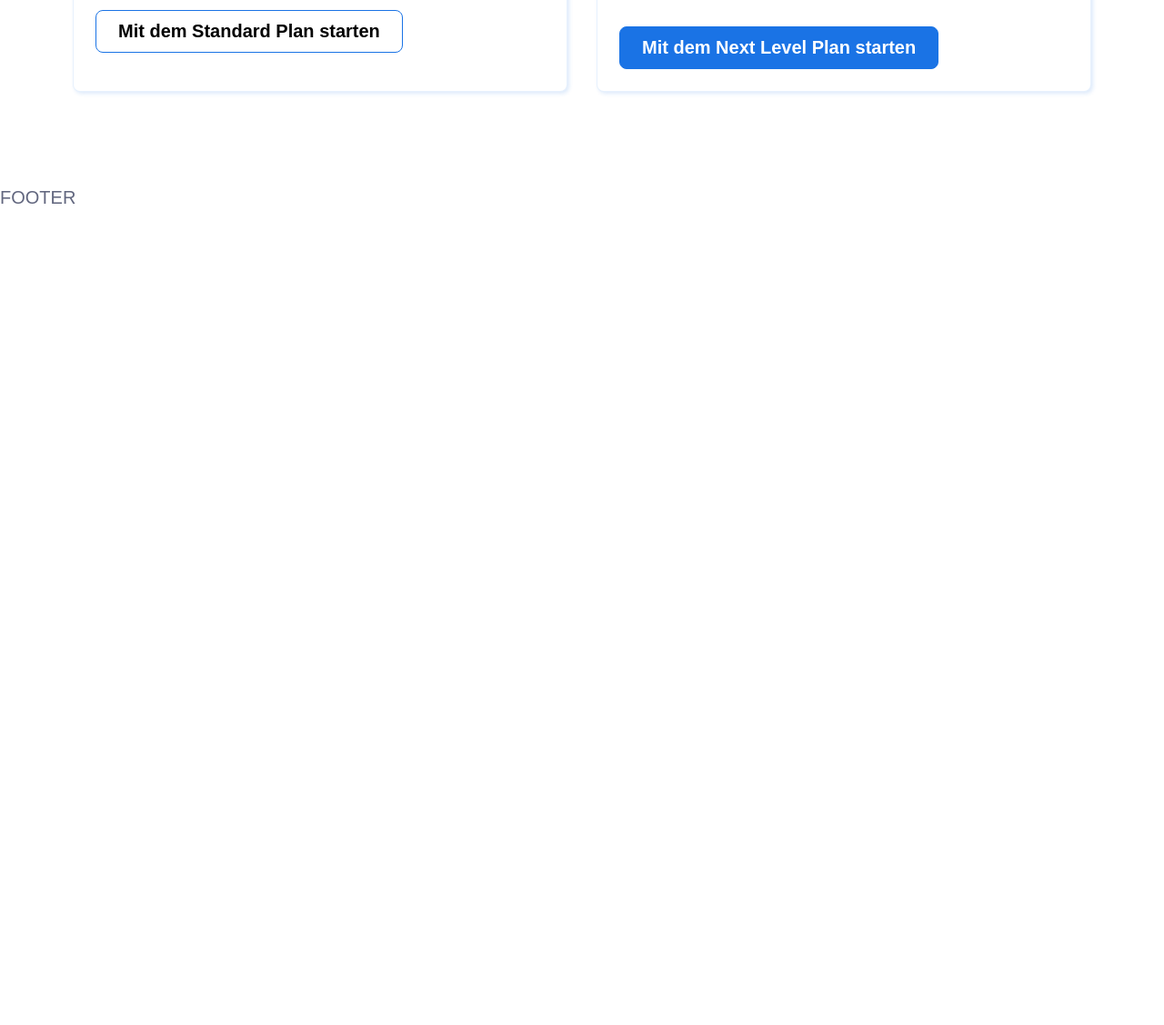
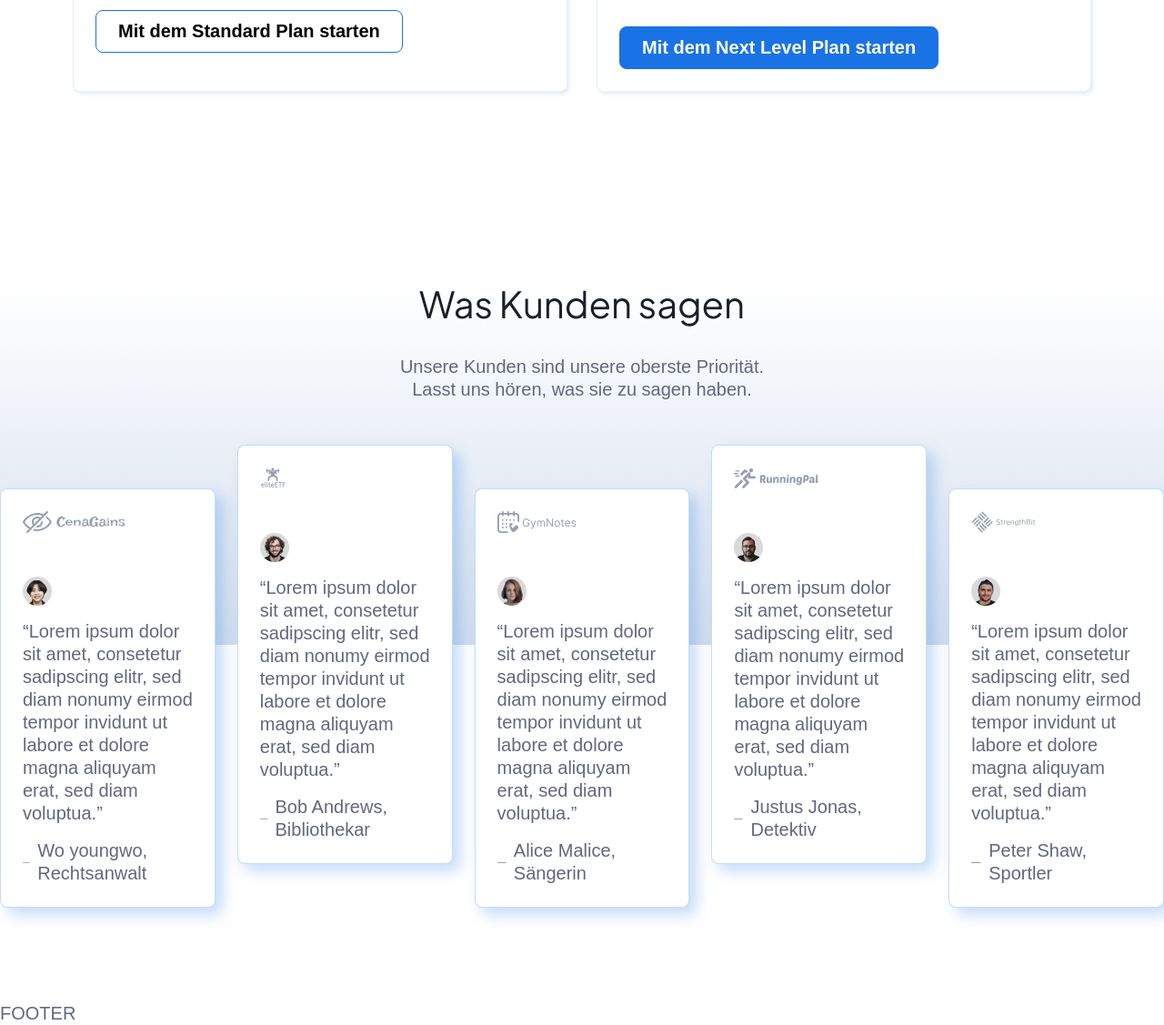
Before and after one commit to MinhKhangTran/11ty_undong_landing_page, an Eleventy site: page src/index.html in a window 1280 px wide. Shown: the part 4216-5343 px from the top of the page at 91% size. Before the commit the page ends 4446 px from the top, so only its background shows below. Built offline with nearby package versions, Linux system fonts and the light colour scheme; Eleventy itself is replaced by a stand-in of ours; files that its build step writes are made by us from their sources.

Commit message:
:sparkles: testimonials

```diff
--- a/src/_data/testimonials.json
+++ b/src/_data/testimonials.json
@@ -3,17 +3,39 @@
   "title": "Was Kunden sagen",
   "testimonials": [
     {
-      "icon": "/images/feat1/smartphone.svg",
-      "pic": "",
-      "text": "Alle Pläne an einem Ort"
+      "icon": "/images/testimonials/cenagains.svg",
+      "pic": "/images/testimonials/woyoungwo.png",
+      "text": "“Lorem ipsum dolor sit amet, consetetur sadipscing elitr, sed diam nonumy eirmod tempor invidunt ut labore et dolore magna aliquyam erat, sed diam voluptua.” ",
+      "name": "Wo youngwo",
+      "job": "Rechtsanwalt"
     },
     {
-      "icon": "/images/feat1/plaene.svg",
-      "text": "Mehrere Pläne verwalten"
+      "icon": "/images/testimonials/eliteetf.svg",
+      "pic": "/images/testimonials/bobandrews.png",
+      "text": "“Lorem ipsum dolor sit amet, consetetur sadipscing elitr, sed diam nonumy eirmod tempor invidunt ut labore et dolore magna aliquyam erat, sed diam voluptua.” ",
+      "name": "Bob Andrews",
+      "job": "Bibliothekar"
     },
     {
-      "icon": "/images/feat1/goal.svg",
-      "text": "Vollständig anpassbar an deine Ziele"
+      "icon": "/images/testimonials/gymnotes.svg",
+      "pic": "/images/testimonials/alicemalice.png",
+      "text": "“Lorem ipsum dolor sit amet, consetetur sadipscing elitr, sed diam nonumy eirmod tempor invidunt ut labore et dolore magna aliquyam erat, sed diam voluptua.” ",
+      "name": "Alice Malice",
+      "job": "Sängerin"
+    },
+    {
+      "icon": "/images/testimonials/running-pal.svg",
+      "pic": "/images/testimonials/justusjonas.png",
+      "text": "“Lorem ipsum dolor sit amet, consetetur sadipscing elitr, sed diam nonumy eirmod tempor invidunt ut labore et dolore magna aliquyam erat, sed diam voluptua.” ",
+      "name": "Justus Jonas",
+      "job": "Detektiv"
+    },
+    {
+      "icon": "/images/testimonials/strengthbit.svg",
+      "pic": "/images/testimonials/petershaw.png",
+      "text": "“Lorem ipsum dolor sit amet, consetetur sadipscing elitr, sed diam nonumy eirmod tempor invidunt ut labore et dolore magna aliquyam erat, sed diam voluptua.” ",
+      "name": "Peter Shaw",
+      "job": "Sportler"
     }
   ]
 }
--- a/src/_includes/layouts/home.html
+++ b/src/_includes/layouts/home.html
@@ -7,4 +7,5 @@
 {% include "partials/feat-2.html" %}
 {% include "partials/feat-3.html" %}
 {% include "partials/preis.html" %}
+{% include "partials/testimonials.html" %}
 {% endblock %}
--- /dev/null
+++ b/src/_includes/partials/testimonials.html
@@ -0,0 +1,29 @@
+<section id="testimonials__section" aria-label="Testimonials Section">
+    <div class="testimonials__gradient | position-absolute"></div>
+    <h2 class="heading-2 | text-center">
+        {{testimonials.title}}
+    </h2>
+    <p class="text-center">
+        {{testimonials.subtitle}}
+    </p>
+    <div class="testi__wrapper | d-flex">
+        {% for testi in testimonials.testimonials %}
+        <article class="testi__card">
+            <img height="24" src="{{testi.icon}}" alt="logo">
+            <div class="testi__card--quote">
+                <img height="32" src="{{testi.pic}}" alt="{{testi.name}}">
+                <p class="quote">
+                    {{testi.text}}
+                </p>
+                <p class="name | d-flex | align-center">
+                    <svg width="12" height="1" viewBox="0 0 12 1" fill="none" xmlns="http://www.w3.org/2000/svg">
+                        <line x1="0.133789" y1="0.5" x2="11.2204" y2="0.5" stroke="#62677F" stroke-opacity="0.75" />
+                    </svg>
+                    {{testi.name}}, {{testi.job}}
+                </p>
+            </div>
+
+        </article>
+        {% endfor %}
+    </div>
+</section>
--- /dev/null
+++ b/src/scss/components/_testimonials.scss
@@ -0,0 +1,71 @@
+@use "sass:math";
+
+#testimonials__section {
+  padding-block: math.div(64rem, 16);
+  @include md {
+    padding-block: math.div(104rem, 16);
+  }
+  h2 {
+    padding-bottom: 1rem;
+    @include md {
+      padding-bottom: 2rem;
+    }
+  }
+  p.text-center {
+    @include md {
+      margin-inline: auto;
+      width: 450px;
+    }
+  }
+
+  .testi__wrapper {
+    flex-wrap: wrap;
+    gap: 2rem;
+    width: 90%;
+    margin-inline: auto;
+    margin-top: math.div(48rem, 16);
+    @include lg {
+      gap: 1.5rem;
+      width: 100vw;
+      flex-wrap: nowrap;
+    }
+  }
+  .testi__card {
+    padding: 1rem;
+    background: #ffffff;
+    border: 1px solid rgba(26, 115, 229, 0.25);
+    box-shadow: 8px 8px 16px rgba(26, 115, 229, 0.25);
+    border-radius: 8px;
+    @include lg {
+      padding: 1.5rem;
+      height: 100%;
+    }
+    &--quote {
+      padding-top: math.div(48rem, 16);
+      .quote {
+        padding-block: 1rem;
+      }
+      .name {
+        gap: 0.5rem;
+      }
+    }
+  }
+  .testi__card:nth-child(odd) {
+    @include lg {
+      margin-top: math.div(48rem, 16);
+    }
+  }
+  .testimonials__gradient {
+    background: linear-gradient(
+      180deg,
+      rgba(210, 223, 238, 0) 0%,
+      #d2deee 100%
+    );
+    width: 100%;
+    height: 300px;
+    z-index: -1;
+    @include lg {
+      height: 400px;
+    }
+  }
+}
--- a/src/scss/index.scss
+++ b/src/scss/index.scss
@@ -26,3 +26,4 @@
 @import "components/feat-2";
 @import "components/feat-3";
 @import "components/preis";
+@import "components/testimonials";
```
Also changed, not shown: README.md, src/css/index.css, src/images/testimonials/alicemalice.png (renamed from src/images/testimonials/Person 3.png), src/images/testimonials/bobandrews.png (renamed from src/images/testimonials/Person 4.png), src/images/testimonials/justusjonas.png (renamed from src/images/testimonials/Person 2.png), src/images/testimonials/petershaw.png (renamed from src/images/testimonials/Person 1.png), src/images/testimonials/woyoungwo.png (renamed from src/images/testimonials/Mask group.png).
